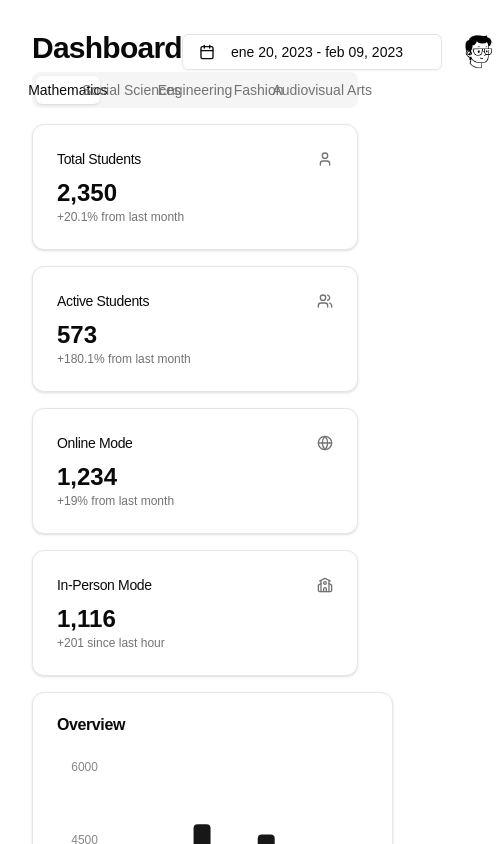
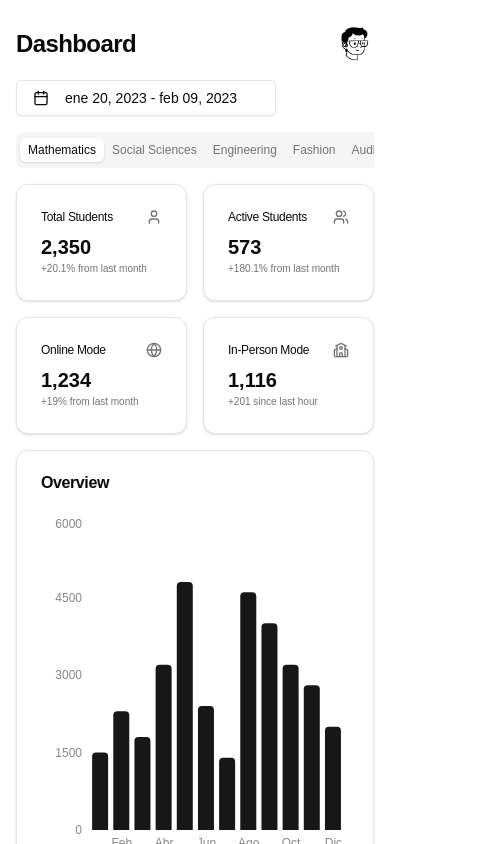
Before and after one commit to AugSync/balance-university, a Next.js app: page /dashboard in a window 390 px wide. Shown: the top 844 px of the page, 498 px wide, since content can reach past the window. Built offline with nearby package versions, Linux system fonts and the light colour scheme.

Commit message:
Add Radix UI ScrollArea and improve dashboard page responsiveness

```diff
--- a/app/dashboard/page.tsx
+++ b/app/dashboard/page.tsx
@@ -21,6 +21,7 @@ import {
   DropdownMenuTrigger,
 } from "@/components/ui/dropdown-menu";
 import { useRouter } from "next/navigation";
+import { ScrollArea, ScrollBar } from "@/components/ui/scroll-area";
 
 export default function DashboardPage() {
   const t = useTranslations("Dashboard");
@@ -40,11 +41,34 @@ export default function DashboardPage() {
   };
 
   return (
-    <div className="flex-1 space-y-4 p-8 pt-6">
+    <div className="flex-1 space-y-4 p-4 md:p-8 pt-6">
       <div className="mx-auto w-full max-w-7xl">
-        <div className="flex items-center justify-between space-y-2">
-          <h2 className="text-3xl font-bold tracking-tight">{t("title")}</h2>
-          <div className="flex items-center space-x-4">
+        <div className="flex flex-col space-y-4 md:space-y-0 md:flex-row md:items-center md:justify-between">
+          <div className="flex flex-col space-y-4 md:space-y-0">
+            <div className="flex items-center justify-between md:justify-start">
+              <h2 className="text-2xl md:text-3xl font-bold tracking-tight">{t("title")}</h2>
+              <div className="flex md:hidden items-center">
+                <DropdownMenu>
+                  <DropdownMenuTrigger className="cursor-pointer">
+                    <Avatar>
+                      <AvatarImage src="/avatars/admin.jpg" alt={t("admin")} />
+                      <AvatarFallback>AD</AvatarFallback>
+                    </Avatar>
+                  </DropdownMenuTrigger>
+                  <DropdownMenuContent align="end">
+                    <DropdownMenuItem onClick={handleLogout} className="text-destructive">
+                      <LogOut className="mr-2 h-4 w-4" />
+                      {t("logout")}
+                    </DropdownMenuItem>
+                  </DropdownMenuContent>
+                </DropdownMenu>
+              </div>
+            </div>
+            <div className="md:hidden w-full">
+              <CalendarDateRangePicker />
+            </div>
+          </div>
+          <div className="hidden md:flex items-center justify-end space-x-4">
             <CalendarDateRangePicker />
             <DropdownMenu>
               <DropdownMenuTrigger className="cursor-pointer">
@@ -63,81 +87,84 @@ export default function DashboardPage() {
           </div>
         </div>
         <Tabs defaultValue="mathematics" className="space-y-4">
-          <div className=" max-w-3xl">
-            <TabsList className="grid w-full grid-cols-5">
+          <ScrollArea className="w-full whitespace-nowrap mt-4">
+            <div className="max-w-full">
+              <TabsList className="inline-flex w-full md:w-auto min-w-full md:min-w-[600px]">
                 {careers.map((career) => (
                   <TabsTrigger
                     key={career.id}
                     value={career.id}
-                  className="text-sm"
+                    className="flex-1 text-xs md:text-sm px-2 md:px-4"
                   >
                     {career.label}
                   </TabsTrigger>
                 ))}
               </TabsList>
             </div>
+            <ScrollBar orientation="horizontal" />
+          </ScrollArea>
           {careers.map((career) => (
             <TabsContent key={career.id} value={career.id} className="space-y-4">
-              <div className="grid gap-4 md:grid-cols-2 lg:grid-cols-4">
+              <div className="grid gap-4 grid-cols-2 md:grid-cols-2 lg:grid-cols-4">
                 <Card>
                   <CardHeader className="flex flex-row items-center justify-between space-y-0 pb-2">
-                    <CardTitle className="text-sm font-medium">
+                    <CardTitle className="text-xs md:text-sm font-medium">
                       {t("stats.totalStudents")}
                     </CardTitle>
                     <UserIcon className="h-4 w-4 text-muted-foreground" />
                   </CardHeader>
                   <CardContent>
-                    <div className="text-2xl font-bold">2,350</div>
-                    <p className="text-xs text-muted-foreground">
+                    <div className="text-xl md:text-2xl font-bold">2,350</div>
+                    <p className="text-[10px] md:text-xs text-muted-foreground">
                       {t("stats.totalStudentsChange")}
                     </p>
                   </CardContent>
                 </Card>
                 <Card>
                   <CardHeader className="flex flex-row items-center justify-between space-y-0 pb-2">
-                    <CardTitle className="text-sm font-medium">
+                    <CardTitle className="text-xs md:text-sm font-medium">
                       {t("stats.activeStudents")}
                     </CardTitle>
                     <UsersIcon className="h-4 w-4 text-muted-foreground" />
                   </CardHeader>
                   <CardContent>
-                    <div className="text-2xl font-bold">573</div>
-                    <p className="text-xs text-muted-foreground">
+                    <div className="text-xl md:text-2xl font-bold">573</div>
+                    <p className="text-[10px] md:text-xs text-muted-foreground">
                       {t("stats.activeStudentsChange")}
                     </p>
                   </CardContent>
                 </Card>
                 <Card>
                   <CardHeader className="flex flex-row items-center justify-between space-y-0 pb-2">
-                    <CardTitle className="text-sm font-medium">
+                    <CardTitle className="text-xs md:text-sm font-medium">
                       {t("stats.onlineMode")}
                     </CardTitle>
                     <GlobeIcon className="h-4 w-4 text-muted-foreground" />
                   </CardHeader>
                   <CardContent>
-                    <div className="text-2xl font-bold">1,234</div>
-                    <p className="text-xs text-muted-foreground">
+                    <div className="text-xl md:text-2xl font-bold">1,234</div>
+                    <p className="text-[10px] md:text-xs text-muted-foreground">
                       {t("stats.onlineModeChange")}
                     </p>
                   </CardContent>
                 </Card>
                 <Card>
                   <CardHeader className="flex flex-row items-center justify-between space-y-0 pb-2">
-                    <CardTitle className="text-sm font-medium">
+                    <CardTitle className="text-xs md:text-sm font-medium">
                       {t("stats.inPersonMode")}
                     </CardTitle>
                     <SchoolIcon className="h-4 w-4 text-muted-foreground" />
                   </CardHeader>
                   <CardContent>
-                    <div className="text-2xl font-bold">1,116</div>
-                    <p className="text-xs text-muted-foreground">
+                    <div className="text-xl md:text-2xl font-bold">1,116</div>
+                    <p className="text-[10px] md:text-xs text-muted-foreground">
                       {t("stats.inPersonModeChange")}
                     </p>
                   </CardContent>
                 </Card>
               </div>
-              <div className="grid gap-4 md:grid-cols-2 lg:grid-cols-7">
-                <Card className="col-span-4">
+              <div className="grid gap-4 grid-cols-1 md:grid-cols-2 lg:grid-cols-7">
+                <Card className="col-span-1 md:col-span-4">
                   <CardHeader>
                     <CardTitle>{t("overview")}</CardTitle>
                   </CardHeader>
@@ -145,7 +172,7 @@ export default function DashboardPage() {
                     <Overview />
                   </CardContent>
                 </Card>
-                <Card className="col-span-3">
+                <Card className="col-span-1 md:col-span-3">
                   <CardHeader>
                     <CardTitle>{t("recentStudents.title")}</CardTitle>
                     <CardDescription>
--- /dev/null
+++ b/components/ui/scroll-area.tsx
@@ -0,0 +1,48 @@
+"use client"
+
+import * as React from "react"
+import * as ScrollAreaPrimitive from "@radix-ui/react-scroll-area"
+
+import { cn } from "@/lib/utils"
+
+const ScrollArea = React.forwardRef<
+  React.ElementRef<typeof ScrollAreaPrimitive.Root>,
+  React.ComponentPropsWithoutRef<typeof ScrollAreaPrimitive.Root>
+>(({ className, children, ...props }, ref) => (
+  <ScrollAreaPrimitive.Root
+    ref={ref}
+    className={cn("relative overflow-hidden", className)}
+    {...props}
+  >
+    <ScrollAreaPrimitive.Viewport className="h-full w-full rounded-[inherit]">
+      {children}
+    </ScrollAreaPrimitive.Viewport>
+    <ScrollBar />
+    <ScrollAreaPrimitive.Corner />
+  </ScrollAreaPrimitive.Root>
+))
+ScrollArea.displayName = ScrollAreaPrimitive.Root.displayName
+
+const ScrollBar = React.forwardRef<
+  React.ElementRef<typeof ScrollAreaPrimitive.ScrollAreaScrollbar>,
+  React.ComponentPropsWithoutRef<typeof ScrollAreaPrimitive.ScrollAreaScrollbar>
+>(({ className, orientation = "vertical", ...props }, ref) => (
+  <ScrollAreaPrimitive.ScrollAreaScrollbar
+    ref={ref}
+    orientation={orientation}
+    className={cn(
+      "flex touch-none select-none transition-colors",
+      orientation === "vertical" &&
+        "h-full w-2.5 border-l border-l-transparent p-[1px]",
+      orientation === "horizontal" &&
+        "h-2.5 flex-col border-t border-t-transparent p-[1px]",
+      className
+    )}
+    {...props}
+  >
+    <ScrollAreaPrimitive.ScrollAreaThumb className="relative flex-1 rounded-full bg-border" />
+  </ScrollAreaPrimitive.ScrollAreaScrollbar>
+))
+ScrollBar.displayName = ScrollAreaPrimitive.ScrollAreaScrollbar.displayName
+
+export { ScrollArea, ScrollBar }
--- a/package.json
+++ b/package.json
@@ -13,6 +13,7 @@
     "@radix-ui/react-dropdown-menu": "^2.1.6",
     "@radix-ui/react-label": "^2.1.2",
     "@radix-ui/react-popover": "^1.1.6",
+    "@radix-ui/react-scroll-area": "^1.2.3",
     "@radix-ui/react-slot": "^1.1.2",
     "@radix-ui/react-tabs": "^1.1.3",
     "class-variance-authority": "^0.7.1",
```
Also changed, not shown: 1 other file (tests, documents, lock files or other folders). Lines whose indentation alone changed are shown as unchanged.
